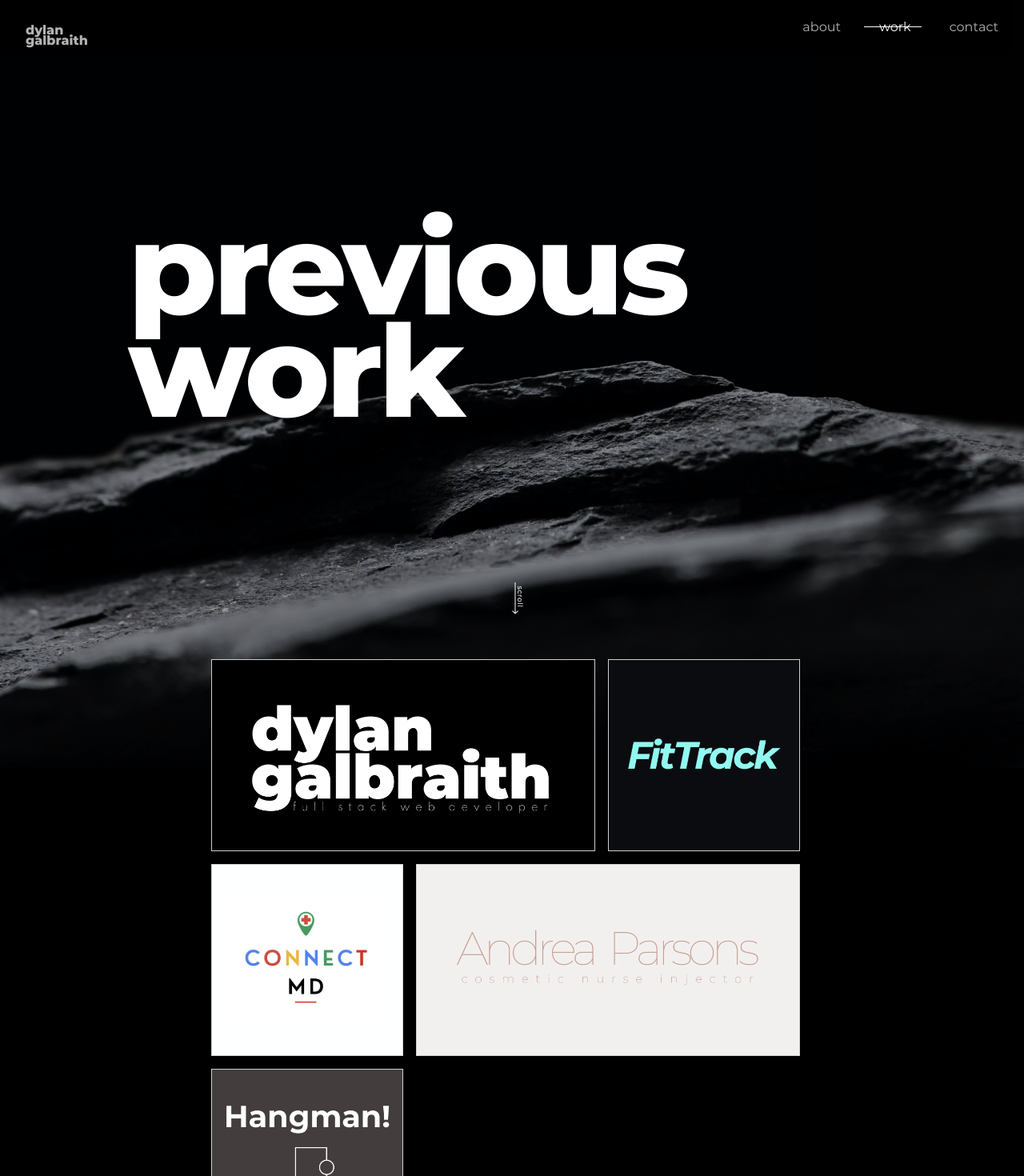
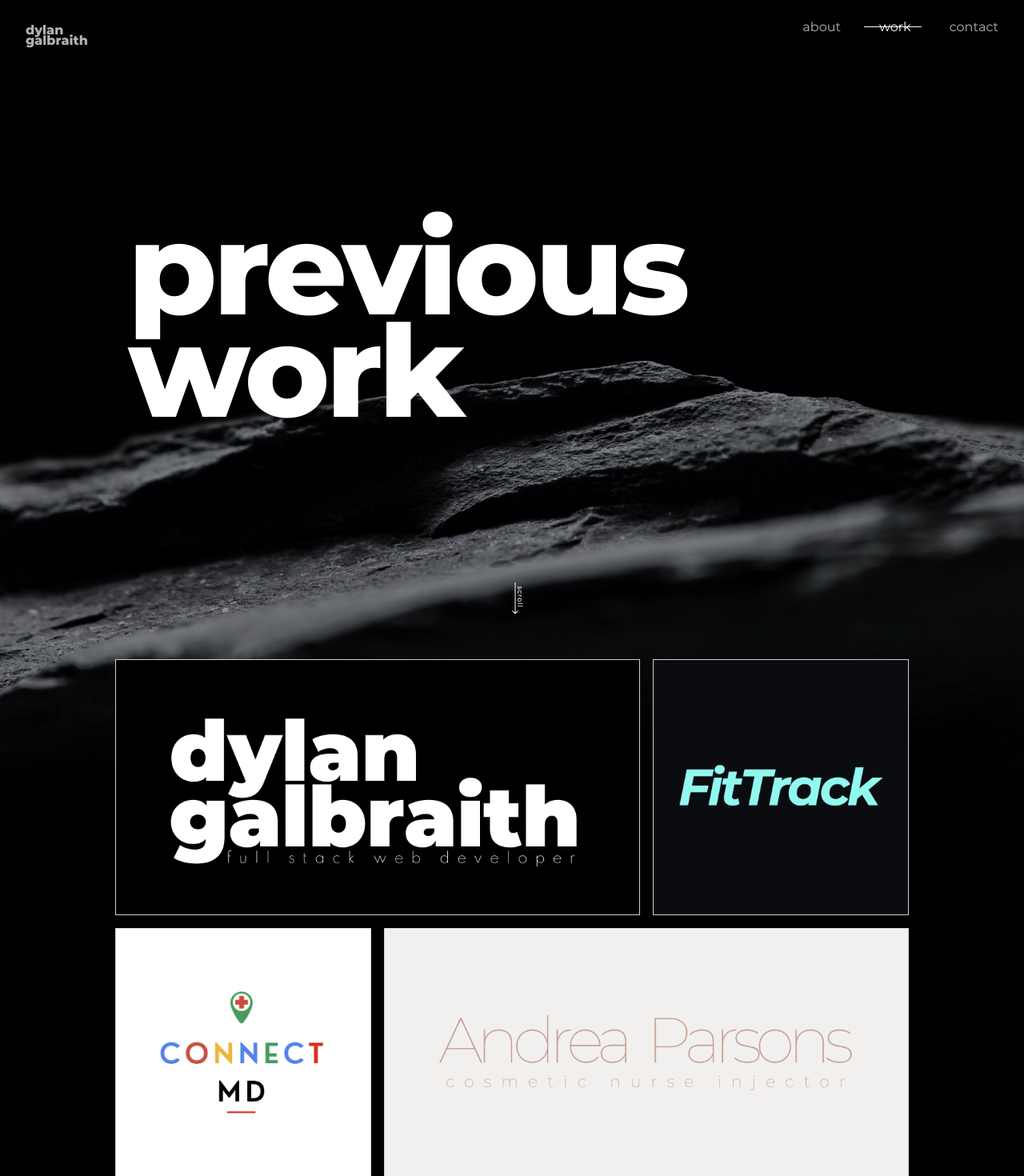
Before and after one commit to dylan-galbraith/portfolio, a React (Create React App) app: page /work in a window 1280 px wide. Shown: the top 1470 px of the page at 80% size. Built offline with nearby package versions, Linux system fonts and the light colour scheme.

Commit message:
Change project icon sizes on work page on desktop screens

```diff
--- a/src/pages/Work/Work.scss
+++ b/src/pages/Work/Work.scss
@@ -51,6 +51,9 @@
   @include tablet {
     width: 50rem;
   }
+  @include desktop {
+    width: 65rem;
+  }
 
   &__project {
     margin: 0.5rem;
@@ -64,11 +67,19 @@
         z-index: 5;
       }
     }
+    @include desktop {
+      height: 20rem;
+      width: 20rem;
+    }
 
     &--long {
       @include tablet {
-        width: 30rem;
+        width: 31rem;
         height: 15rem;
+      }
+      @include desktop {
+        width: 41rem;
+        height: 20rem;
       }
     }
 
```
